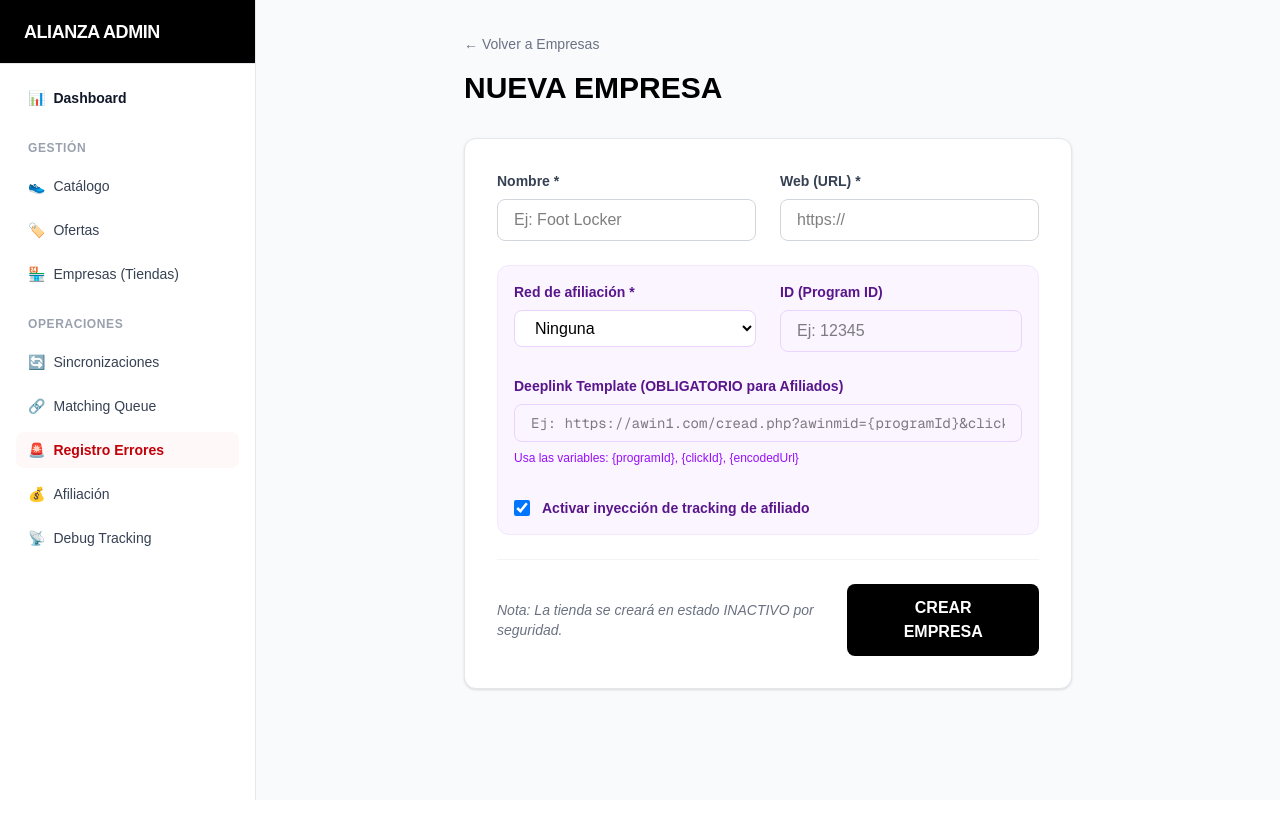
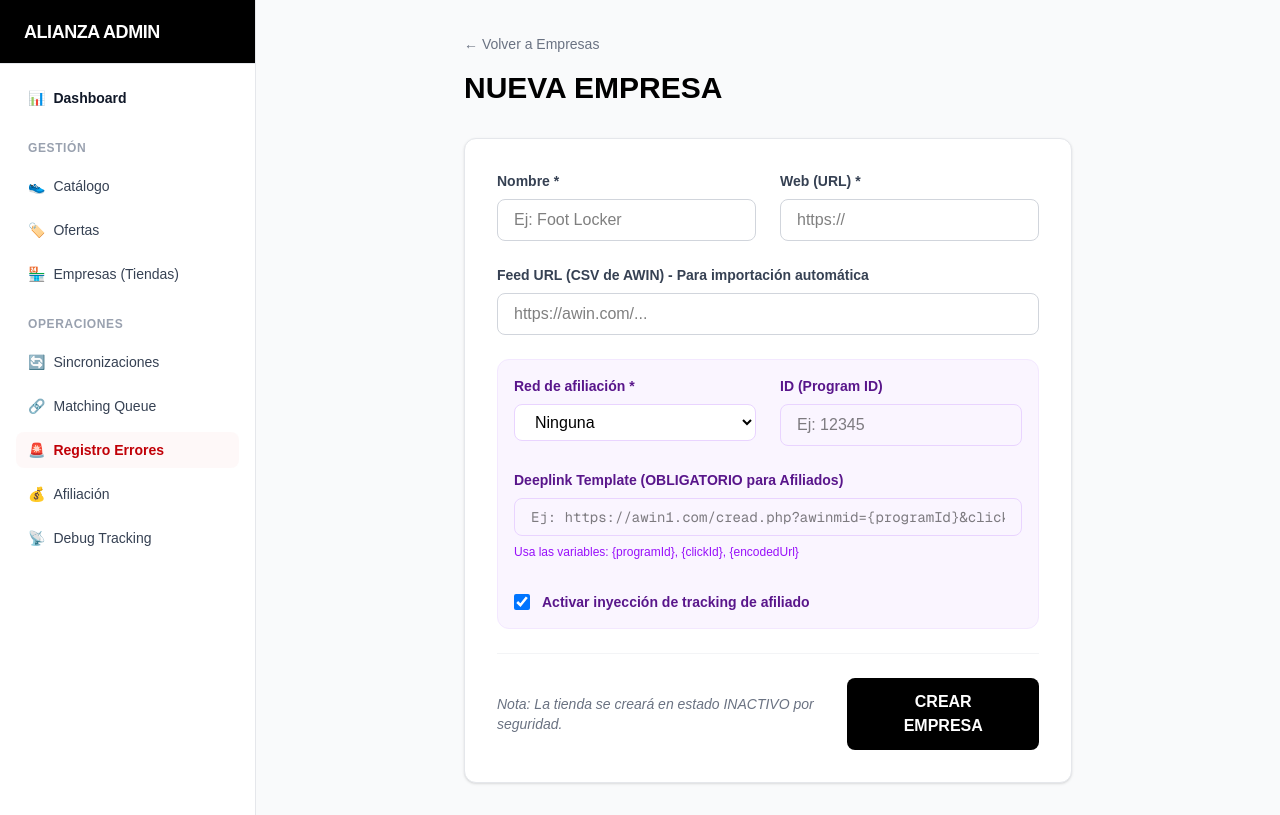
Before and after one commit to nillliro10-collab/price-comparator, a Next.js app in the folder apps/web/: page /en/admin/stores/new in a window 1280 px wide. Built offline with nearby package versions, Linux system fonts and the light colour scheme.

Commit message:
feat: add feedUrl field to new store form

```diff
--- a/apps/web/src/app/[locale]/admin/stores/new/page.tsx
+++ b/apps/web/src/app/[locale]/admin/stores/new/page.tsx
@@ -8,6 +8,7 @@ export default function NewStorePage({ searchParams }: { searchParams: { error?:
 
     const name = formData.get('name') as string;
     const websiteUrl = formData.get('websiteUrl') as string;
+    const feedUrl = formData.get('feedUrl') as string;
     const affiliateNetwork = formData.get('affiliateNetwork') as string;
     const deeplinkTemplate = formData.get('deeplinkTemplate') as string;
     const programId = formData.get('programId') as string;
@@ -33,6 +34,7 @@ export default function NewStorePage({ searchParams }: { searchParams: { error?:
         name,
         slug,
         websiteUrl,
+        feedUrl: feedUrl || null,
         affiliateNetwork: affiliateNetwork === 'Ninguna' ? null : affiliateNetwork,
         deeplinkTemplate: deeplinkTemplate || null,
         programId,
@@ -68,6 +70,10 @@ export default function NewStorePage({ searchParams }: { searchParams: { error?:
           <div>
             <label className="block text-sm font-bold text-gray-700 mb-2">Web (URL) *</label>
             <input name="websiteUrl" type="url" required placeholder="https://" className="w-full px-4 py-2 border border-gray-300 rounded-lg focus:ring-2 focus:ring-black outline-none" />
+          </div>
+          <div className="col-span-2">
+            <label className="block text-sm font-bold text-gray-700 mb-2">Feed URL (CSV de AWIN) - Para importación automática</label>
+            <input name="feedUrl" type="url" placeholder="https://awin.com/..." className="w-full px-4 py-2 border border-gray-300 rounded-lg focus:ring-2 focus:ring-black outline-none" />
           </div>
         </div>
 
```
